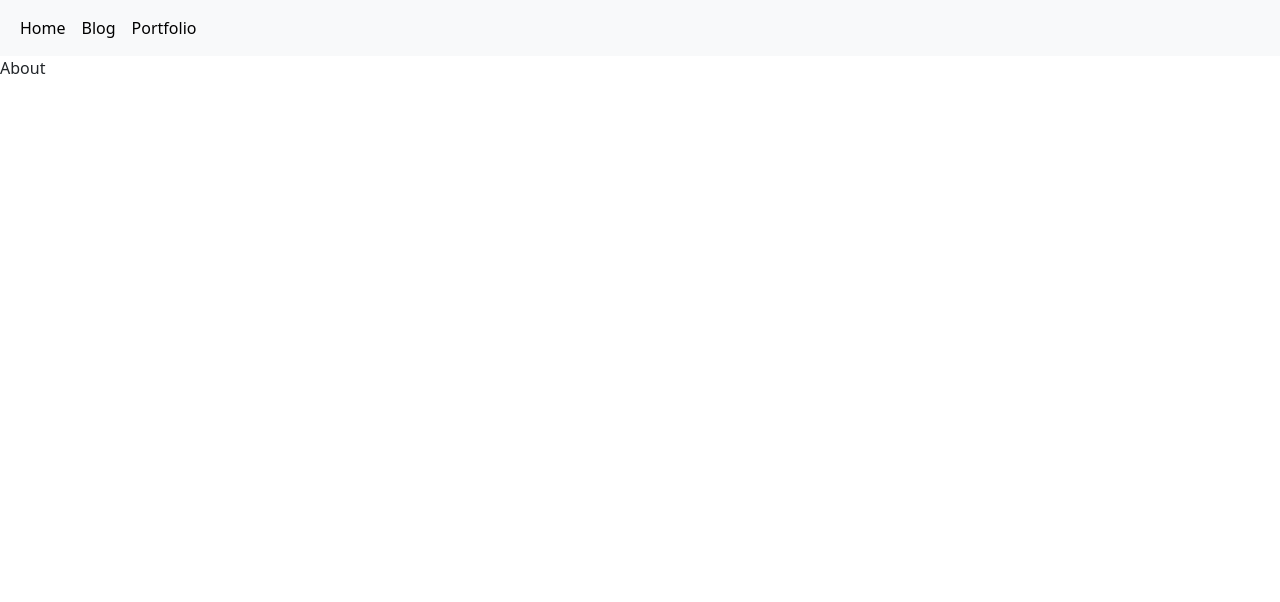
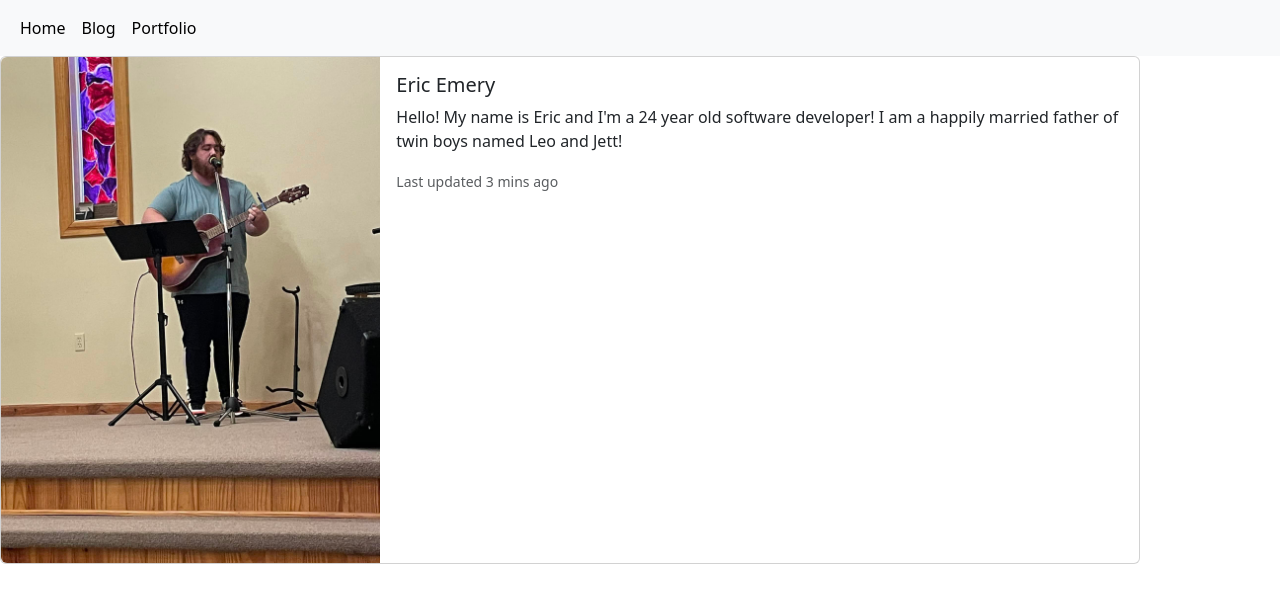
Before and after one commit to EricDEmery/EricDEmery.github.io, a React (Create React App) app in the folder my-app/: page / in a window 1280 px wide. Shown: the top 602 px of the page. Built offline with nearby package versions, Linux system fonts and the light colour scheme.

Commit message:
added about me card

```diff
--- a/my-app/src/About.js
+++ b/my-app/src/About.js
@@ -1,7 +1,23 @@
 import React from 'react'
+import Eric from './img/Eric.jpg'
 
 export default function About() {
-  return (
-    <div>About</div>
-  )
-}
+
+        return (
+                                                //Base is 540
+          <div className="card mb-3" style={{maxWidth: '1140px'}}>
+            <div className="row g-0">
+              <div className="col-md-4">
+                <img src={Eric} className="img-fluid rounded-start" alt="Me Playing Guitar" />
+              </div>
+              <div className="col-md-8">
+                <div className="card-body">
+                  <h5 className="card-title">Eric Emery</h5>
+                  <p className="card-text">Hello! My name is Eric and I'm a 24 year old software developer! I am a happily married father of twin boys named Leo and Jett!</p>
+                  <p className="card-text"><small className="text-body-secondary">Last updated 3 mins ago</small></p>
+                </div>
+              </div>
+            </div>
+          </div>
+        );
+      }
```
Also changed, not shown: my-app/src/img/Eric.jpg (added).
